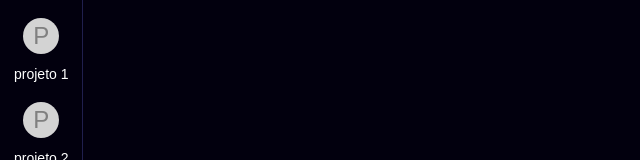
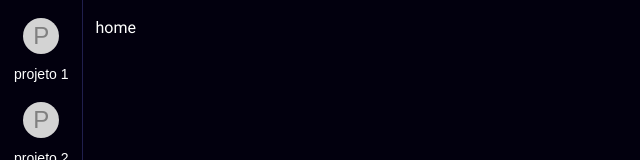
Before and after one commit to RodrigoDGoulart/scrum-manager-frontend, a React (Vite) app: page / in a window 1280 px wide. Shown: the top 160 px of the page, without its empty margins (0-640 px from the left). Built offline with nearby package versions, Linux system fonts and the light colour scheme.

Commit message:
Rotas de projeto

```diff
--- a/src/App.tsx
+++ b/src/App.tsx
@@ -4,12 +4,13 @@ import styles from './App.module.scss';
 import { Prioridade } from "./components/Prioridade/prioridade";
 import { Item, ItemComBtn } from "./components/Item/item";
 import Menu from "./components/Menu/menu";
+import AppRouter from "./routes";
 
 export default function App() {
 
   return (
     <div>
-      <Menu />
+      <AppRouter />
     </div>
   )
 }
--- a/src/index.css
+++ b/src/index.css
@@ -20,3 +20,11 @@ body {
   margin: 0;
   padding: 0px;
 }
+
+.container {
+  display: flex;
+}
+
+.content {
+  margin-left: 12px
+}
--- /dev/null
+++ b/src/routes.tsx
@@ -0,0 +1,20 @@
+import Menu from "./components/Menu/menu";
+import { Route, BrowserRouter as Router, Routes } from "react-router-dom";
+
+export default function AppRouter() {
+    return (
+        <main className='container'>
+            <Menu />
+            <div className='content'>
+                <Router>
+
+                    <Routes>
+                        <Route index element={<p>home</p>} />
+                        <Route path='/novo-projeto' element={<p>Pagina novo projeto</p>} />
+                        <Route path='/projeto/:id' element={<p>Página do projeto</p>} />
+                    </Routes>
+                </Router>
+            </div>
+        </main>
+    )
+}
```
